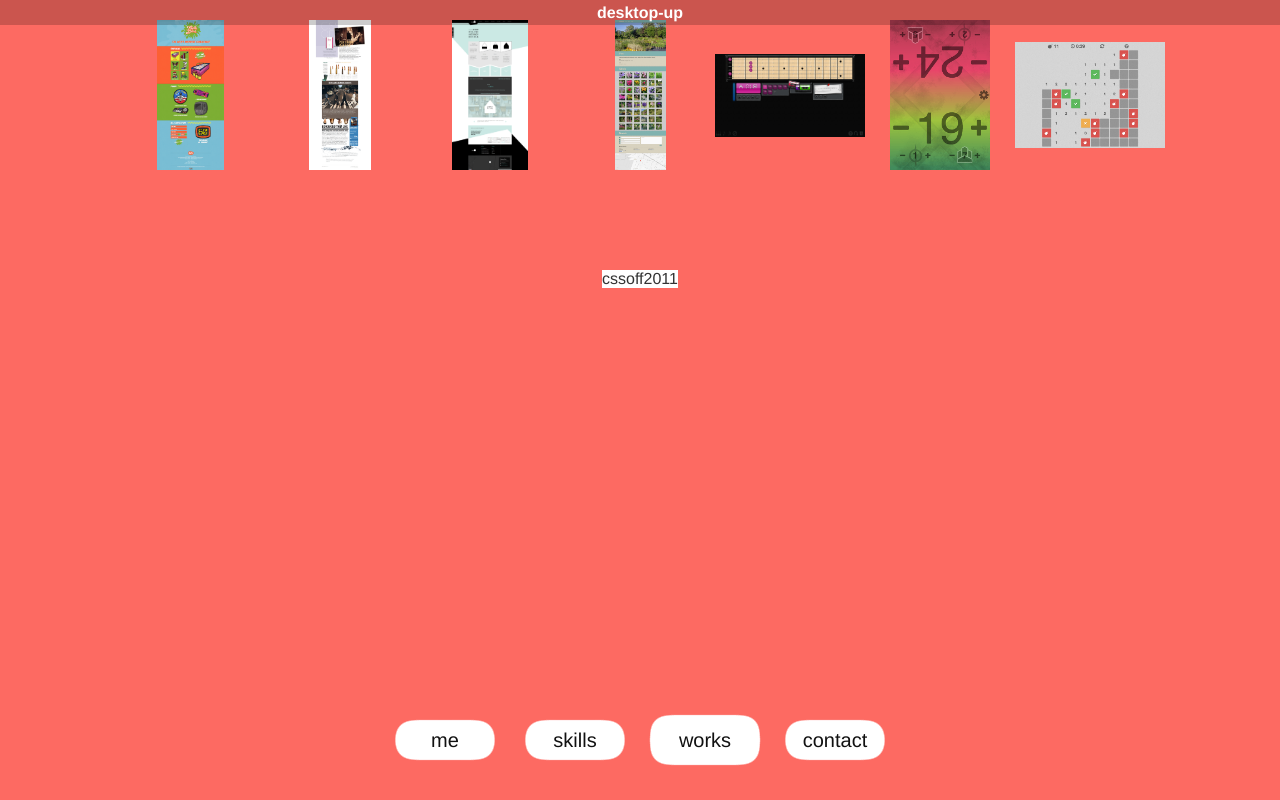
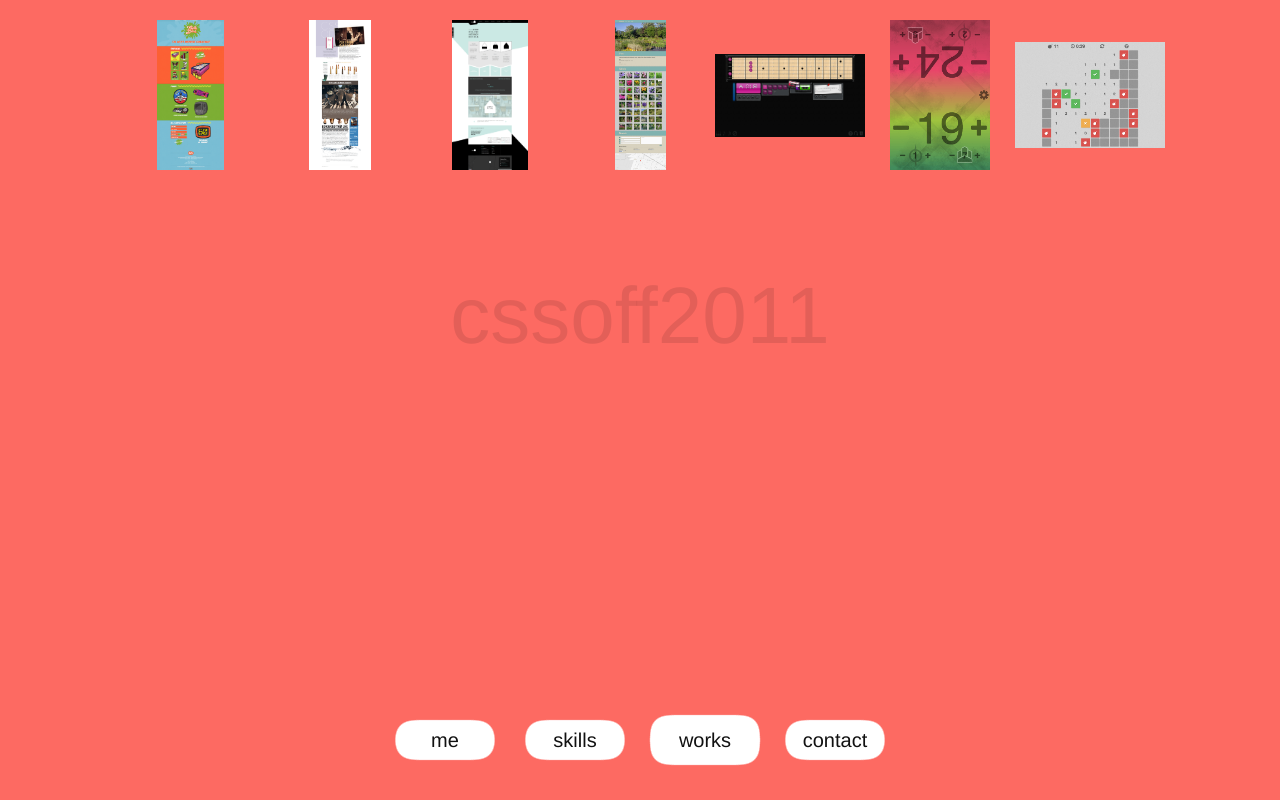
Before and after one commit to robertkirsz/rk-vue, a Vue app: page /works/cssoff2011 in a window 1280 px wide. Built offline with nearby package versions, Linux system fonts and the light colour scheme.

Commit message:
Layout clean-up

```diff
--- a/src/App.vue
+++ b/src/App.vue
@@ -28,7 +28,7 @@
         title: 'Robert Kirsz',
         showPageNavigation: this.$route.path !== '/' && this.$route.path !== '/nav',
         animationDirection: null, // Used to determine animation direction
-        debug: true // Shows media queries
+        debug: false // Shows media queries
       }
     },
     watch: {
@@ -60,15 +60,6 @@
   @import "styles/animations";
   @import "styles/main";
 
-
-  .header-animation-leave-active {
-    @extend .headerHide;
-  }
-
-  .navigation-tiles-animation-enter-active {
-    @extend .slideInBottom;
-  }
-
   #app {
     @extend %full-size;
     @extend %transition;
@@ -81,7 +72,8 @@
   .page {
     @extend %absolute;
     @extend %full-size;
-    @include flex(column, nowrap, flex-start, center);
+    @extend %temp-font;
+    @include flex(column, nowrap, center, center);
     &:after {
       content: "";
       display: block;
--- a/src/components/pages/IntroPage.vue
+++ b/src/components/pages/IntroPage.vue
@@ -23,7 +23,7 @@
     @extend %full-size;
     background: $light-blue;
     user-select: none;
-    cursor: default;
+    cursor: pointer;
     .content {
       text-align: center;
     }
--- a/src/components/pages/MePage.vue
+++ b/src/components/pages/MePage.vue
@@ -1,7 +1,7 @@
 <template>
   <div class="page me-page">
     {{ text }}
-    <counter />
+    <!-- <counter /> -->
   </div>
 </template>
 
--- a/src/components/pages/SkillsPage.vue
+++ b/src/components/pages/SkillsPage.vue
@@ -56,6 +56,7 @@
   $horizontalMargin: 20px;  // TODO: This also appears in SkillItem - put it in one place
 
   .skills-page {
+    justify-content: flex-start;
     background: $orange;
     &:after {
       background: linear-gradient(to top, $orange 25%, transparent);
--- a/src/components/pages/WorkPage.vue
+++ b/src/components/pages/WorkPage.vue
@@ -21,7 +21,5 @@
 </script>
 
 <style lang="scss" scoped>
-  .work-page {
-    background: white;
-  }
+  .work-page {}
 </style>
--- a/src/components/pages/WorksPage.vue
+++ b/src/components/pages/WorksPage.vue
@@ -117,6 +117,7 @@
   @import "../../styles/variables";
 
   .works-page {
+    justify-content: flex-start;
     background: $red;
     &:after {
       background: linear-gradient(to top, $red 25%, transparent);
```
